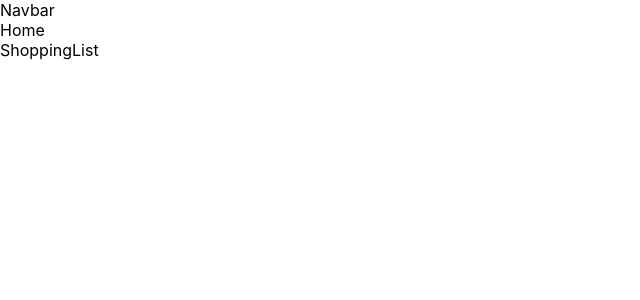
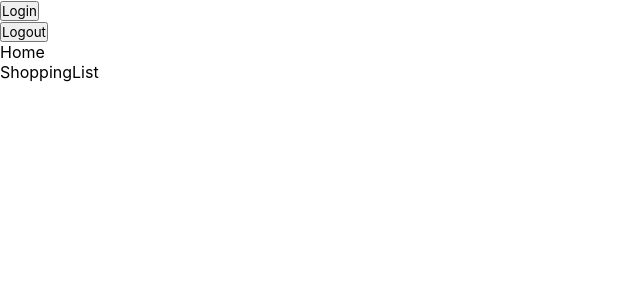
Before and after one commit to likuor/final-project-fridgefy, a React (Create React App) app: page / in a window 1280 px wide. Shown: the top 300 px of the page, without its empty margins (0-640 px from the left). Built offline with nearby package versions, Linux system fonts and the light colour scheme; the HTML template or start-up script is replaced by a standard one.

Commit message:
Add firebase config

```diff
--- a/package.json
+++ b/package.json
@@ -6,6 +6,7 @@
     "@testing-library/jest-dom": "^5.16.5",
     "@testing-library/react": "^13.3.0",
     "@testing-library/user-event": "^13.5.0",
+    "firebase": "^9.9.3",
     "react": "^18.2.0",
     "react-dom": "^18.2.0",
     "react-scripts": "5.0.1",
--- /dev/null
+++ b/src/firebase/FirebaseConfig.jsx
@@ -0,0 +1,17 @@
+import { initializeApp } from 'firebase/app';
+import { getAuth, GoogleAuthProvider } from 'firebase/auth';
+
+const firebaseConfig = {
+  apiKey: process.env.REACT_APP_FIREBASE_API_KEY,
+  authDomain: process.env.REACT_APP_FIREBASE_AUTH_DOMAIN,
+  projectId: process.env.REACT_APP_FIREBASE_PROJECT_ID,
+  storageBucket: process.env.REACT_APP_FIREBASE_STORAGE_BUCKET,
+  messagingSenderId: process.env.REACT_APP_FIREBASE_SENDER_ID,
+  appId: process.env.REACT_APP_FIREBASE_APP_ID,
+};
+
+const app = initializeApp(firebaseConfig);
+const auth = getAuth(app);
+const provider = new GoogleAuthProvider();
+
+export { auth, provider };
--- a/src/pages/Navbar.jsx
+++ b/src/pages/Navbar.jsx
@@ -1,7 +1,27 @@
 import React from 'react';
+// import { signInWithPopup } from 'firebase/auth';
+// import { auth, provider } from '../firebase/FirebaseConfig';
+
+const loginGoogle = () => {
+  console.log('herer');
+  // signInWithPopup(auth, provider);
+};
 
 const Navbar = () => {
-  return <div>Navbar</div>;
+  return (
+    <div>
+      <nav>
+        <ul>
+          <li>
+            <button onClick={loginGoogle}>Login</button>
+          </li>
+          <li>
+            <button>Logout</button>
+          </li>
+        </ul>
+      </nav>
+    </div>
+  );
 };
 
 export default Navbar;
```
Also changed, not shown: 1 other file (tests, documents, lock files or other folders).
